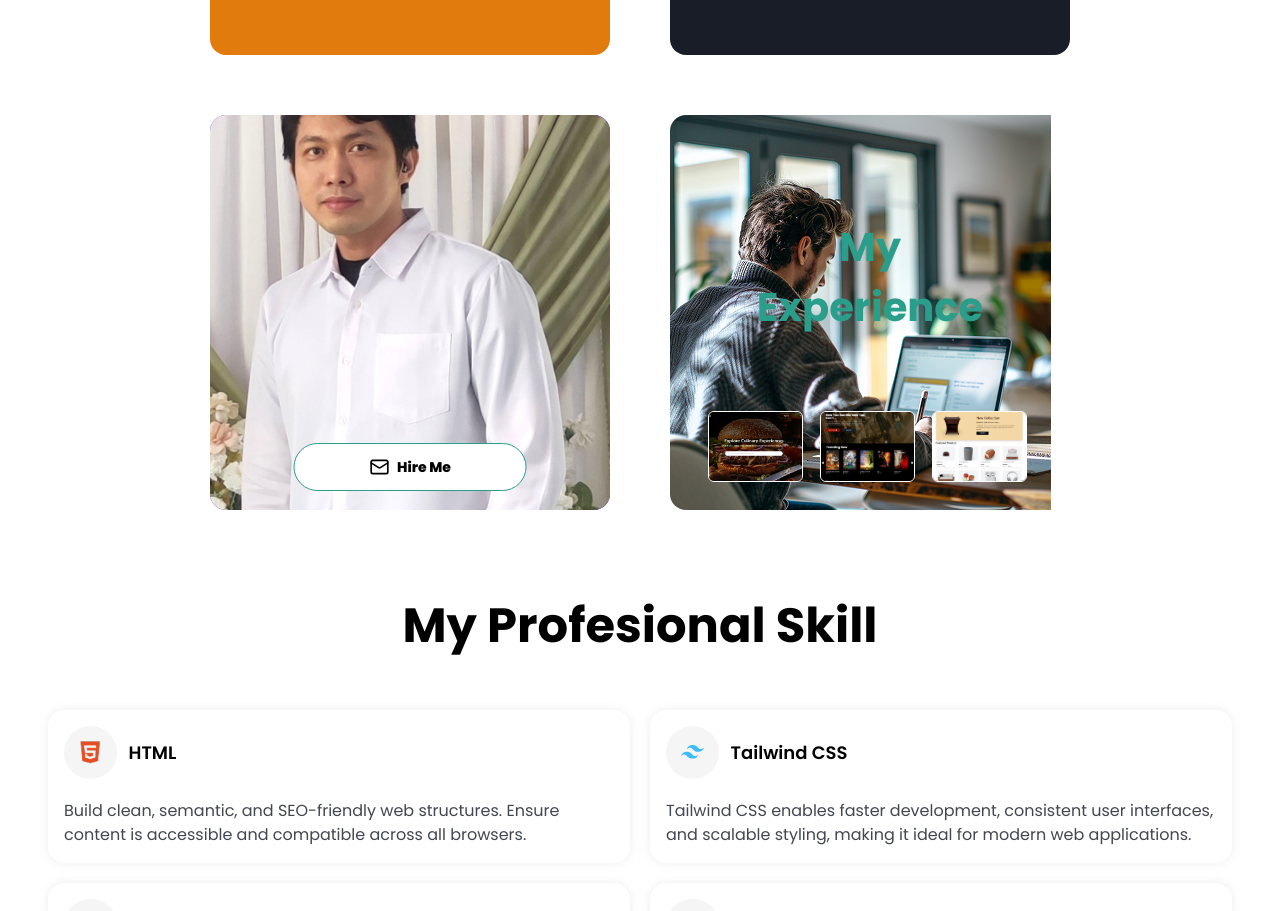
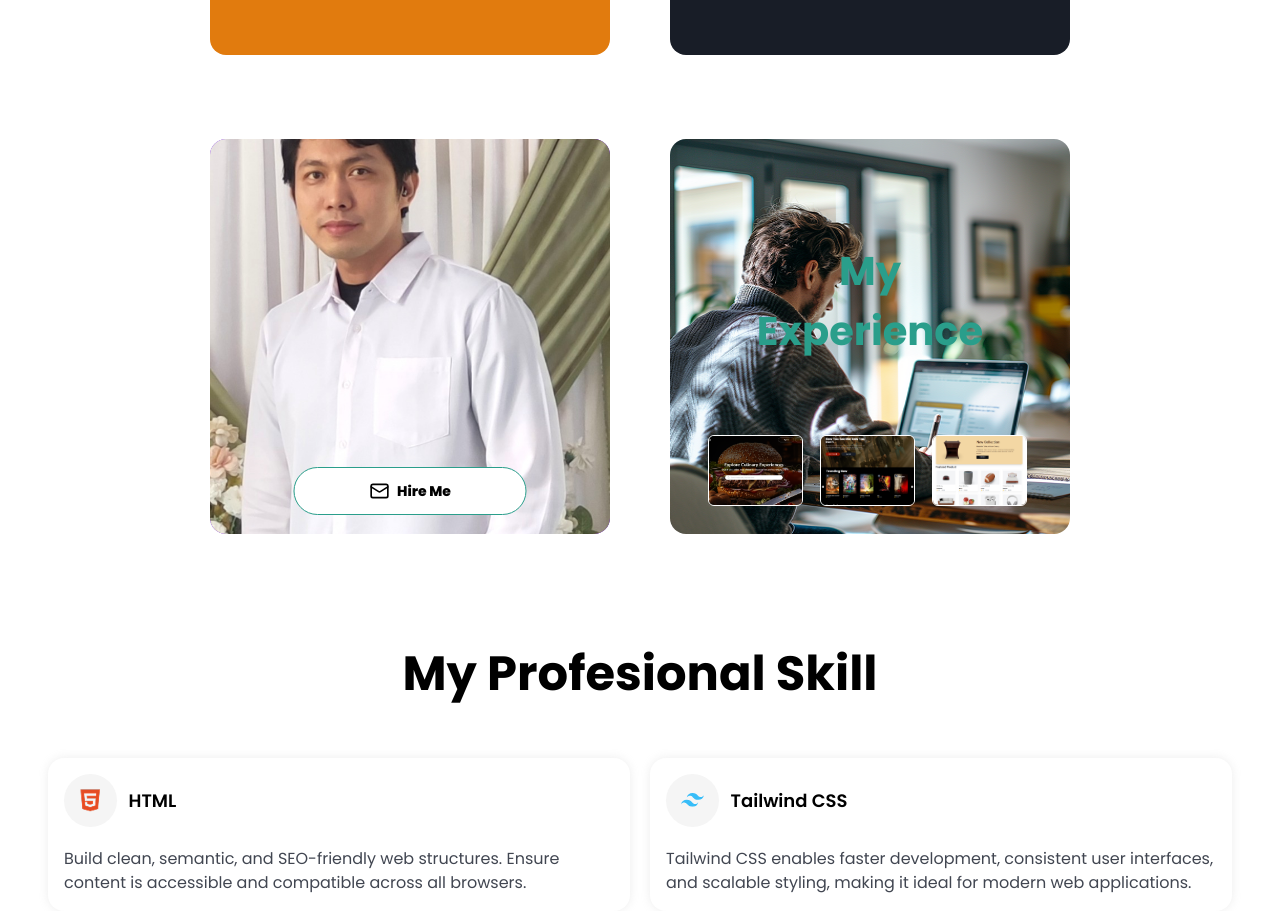
Before and after one commit to herfando/Next-Motion-Portfolio-UI-in-Action, a Next.js app: page / in a window 1280 px wide. Shown: the part 1549-2460 px from the top of the page. Built offline with nearby package versions, Linux system fonts and the light colour scheme.

Commit message:
edit about

```diff
--- a/src/components/container/04_About.tsx
+++ b/src/components/container/04_About.tsx
@@ -230,7 +230,7 @@ export default function About() {
         </div>
 
         {/* Coloumn 2 */}
-        <div className='flex flex-wrap justify-center justify-items-center gap-60'>
+        <div className='flex flex-wrap justify-center justify-items-center gap-60 p-24'>
           {/* Herfando */}
           <div className='relative h-374 w-361 space-y-20 overflow-hidden rounded-2xl bg-[#6600EB] p-24 md:h-395 md:w-400 dark:bg-[#2B1548]'>
             <div className='translate-y-[40%] place-items-center -space-y-30 px-10 text-[64px] font-bold text-[#F39C3F] md:text-[71.63px] dark:text-white'>
@@ -261,9 +261,9 @@ export default function About() {
             <Image
               src='/images/16_5 years experience.png'
               alt='experience'
-              width={381}
+              width={400}
               height={395}
-              className='h-374 w-361 md:h-395 md:w-381'
+              className='h-374 w-361 md:h-395 md:w-400'
             />
 
             {/* title */}
```
